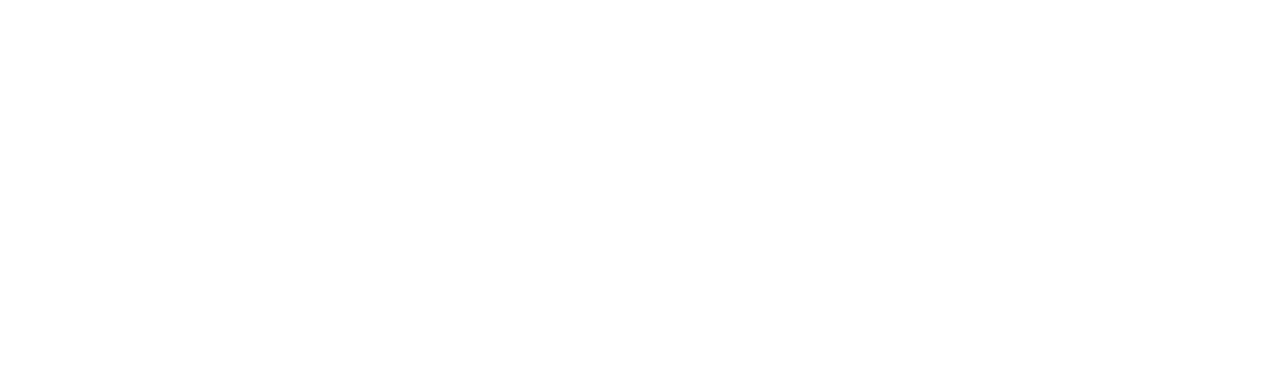
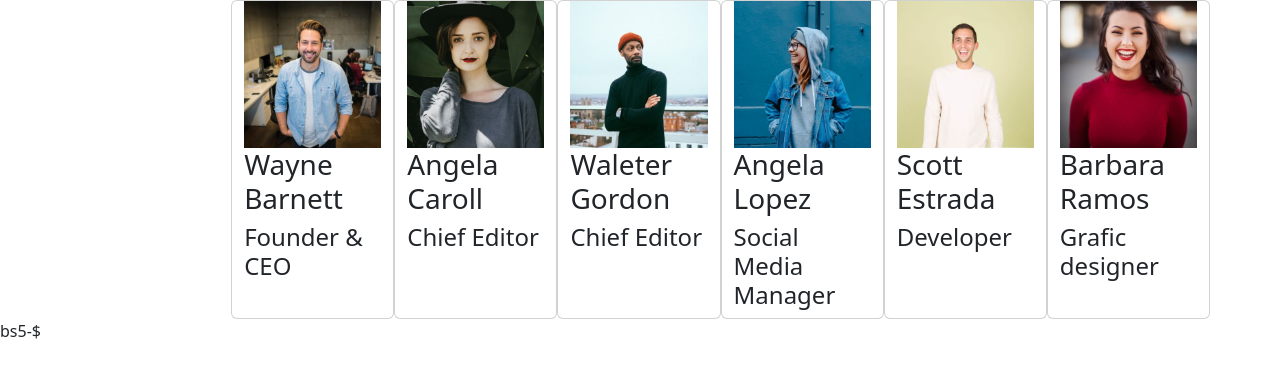
Before and after one commit to macchiagabriele13/js-our-team, a plain HTML site: page index.html in a window 1280 px wide. Drawn offline with nearby package versions, Linux system fonts and the light colour scheme.

Commit message:
esercizio finito

```diff
--- a/assets/js/main.js
+++ b/assets/js/main.js
@@ -0,0 +1,83 @@
+/* Utilizzando i dati forniti:
+
+Name: Wayne Barnett
+Role: Founder & CEO
+Image: wayne - barnett - founder - ceo.jpg
+___________________________________
+Name: Angela
+Role: Chief Editor
+Image: angela - caroll - chief - editor.jpg
+____________________________________
+Name: Waleter gordon
+Role: Chief Editor
+Image: walter - gordon - office - manager.jpg
+____________________________________
+Name: Waleter gordon
+Role: Social Media Manager
+Image: angela - lopez - social - media - manager.jpg
+_________________________________
+Name: Scott Estrada
+Role: Developer
+Image: scott - estrada - developer.jpg
+_________________________________
+Name: Barbara Ramos
+Role: Grafic designer
+Image: barbara - ramos - graphic - designer.jpg */
+
+/* MILESTONE 0: Creare l’array di oggetti con le informazioni fornite. */
+
+/* creare un array di oggetti per rappresentare i membri del team.
+Ogni membro è caratterizzato dalle seguenti informazioni: nome, ruolo e foto. */
+
+let arrayMembers = [
+    {
+        Name: 'Wayne Barnett',
+        Role: 'Founder & CEO',
+        Image: 'wayne-barnett-founder-ceo.jpg'
+    },
+    {
+        Name: 'Angela Caroll',
+        Role: 'Chief Editor',
+        Image: 'angela-caroll-chief-editor.jpg'
+    },
+    {
+        Name: 'Waleter Gordon',
+        Role: 'Chief Editor',
+        Image: 'walter-gordon-office-manager.jpg'
+    },
+    {
+        Name: 'Angela Lopez',
+        Role: 'Social Media Manager',
+        Image: 'angela-lopez-social-media-manager.jpg'
+    },
+    {
+        Name: 'Scott Estrada',
+        Role: 'Developer',
+        Image: 'scott-estrada-developer.jpg'
+    },
+    {
+        Name: 'Barbara Ramos',
+        Role: 'Grafic designer',
+        Image: 'barbara-ramos-graphic-designer.jpg'
+    }
+]
+
+/* MILESTONE 1: Stampare su console le informazioni di nome, ruolo e la stringa della foto */
+
+for (let i = 0; i < arrayMembers.length; i++) {
+    const singleMember = arrayMembers[i];
+    console.log(singleMember);
+
+    const cardMarkup = `
+    <div class="card col">
+        <img src="./assets/img/${singleMember.Image}" alt="">
+        <h3>${singleMember.Name}</h3>
+        <h4>${singleMember.Role}</h4>
+     </div>
+    `
+    document.querySelector('.row').insertAdjacentHTML('beforeend', cardMarkup)
+}
+
+
+/* MILESTONE 2: Stampare le stesse informazioni su DOM sottoforma di stringhe
+ */
--- a/index.html
+++ b/index.html
@@ -15,7 +15,13 @@
 
 <body>
 
+<div class="container">
+    <div class="row">
+        <div class="col">
 
+        </div>
+    </div>
+</div>
 
     <script src="./assets/js/main.js"></script>
   <script src="https://cdn.jsdelivr.net/npm/@popperjs/core@2.11.6/dist/umd/popper.min.js"
@@ -28,3 +34,6 @@
 </body>
 
 </html>
+
+
+bs5-$
```
Also changed, not shown: assets/img/angela-caroll-chief-editor.jpg (added), assets/img/angela-lopez-social-media-manager.jpg (added), assets/img/barbara-ramos-graphic-designer.jpg (added), assets/img/scott-estrada-developer.jpg (added), assets/img/walter-gordon-office-manager.jpg (added), assets/img/wayne-barnett-founder-ceo.jpg (added).
